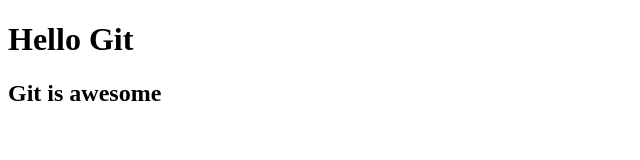
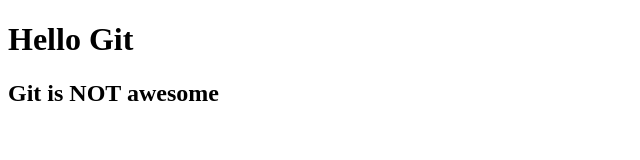
Before and after one commit to OttaviaFeletig/git-github-demo, a plain HTML site: page index.html in a window 1280 px wide. Shown: the whole page, without its empty margins (0-640 px from the left). Drawn offline with Linux system fonts and the light colour scheme.

Commit message:
h2 changed

```diff
--- a/index.html
+++ b/index.html
@@ -8,6 +8,6 @@
   </head>
   <body>
     <h1>Hello Git</h1>
-    <h2>Git is awesome</h2>
+    <h2>Git is NOT awesome</h2>
   </body>
 </html>
```
